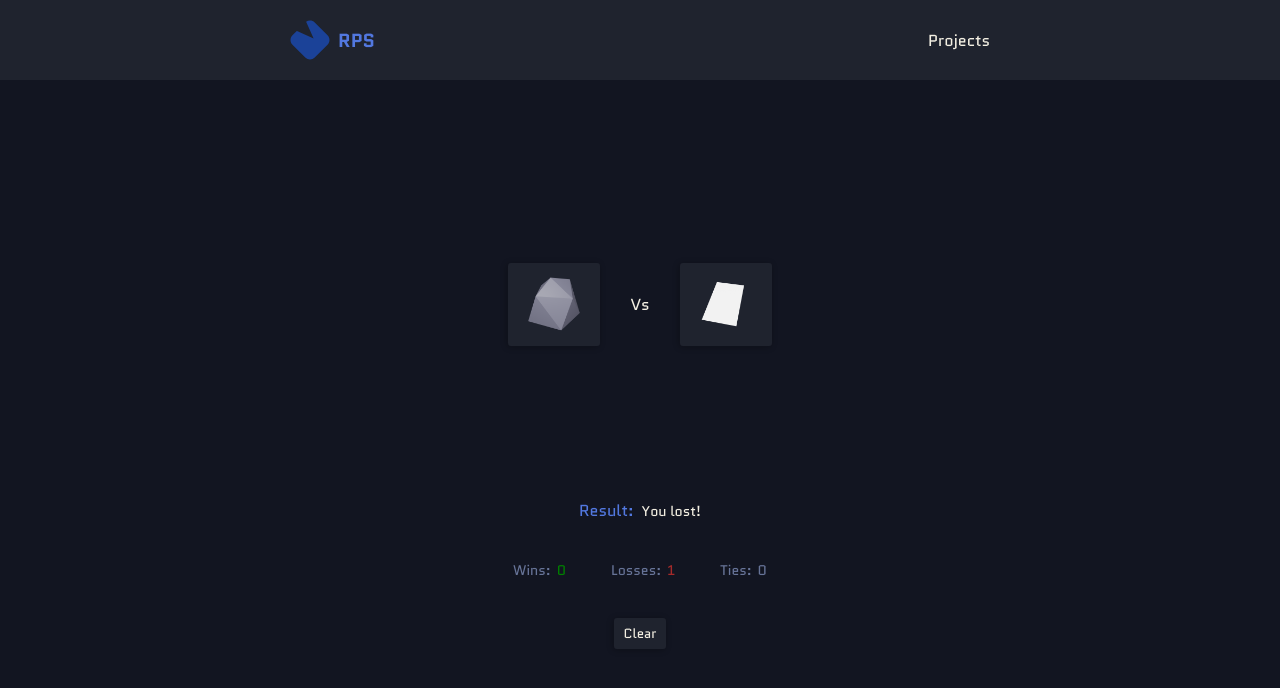
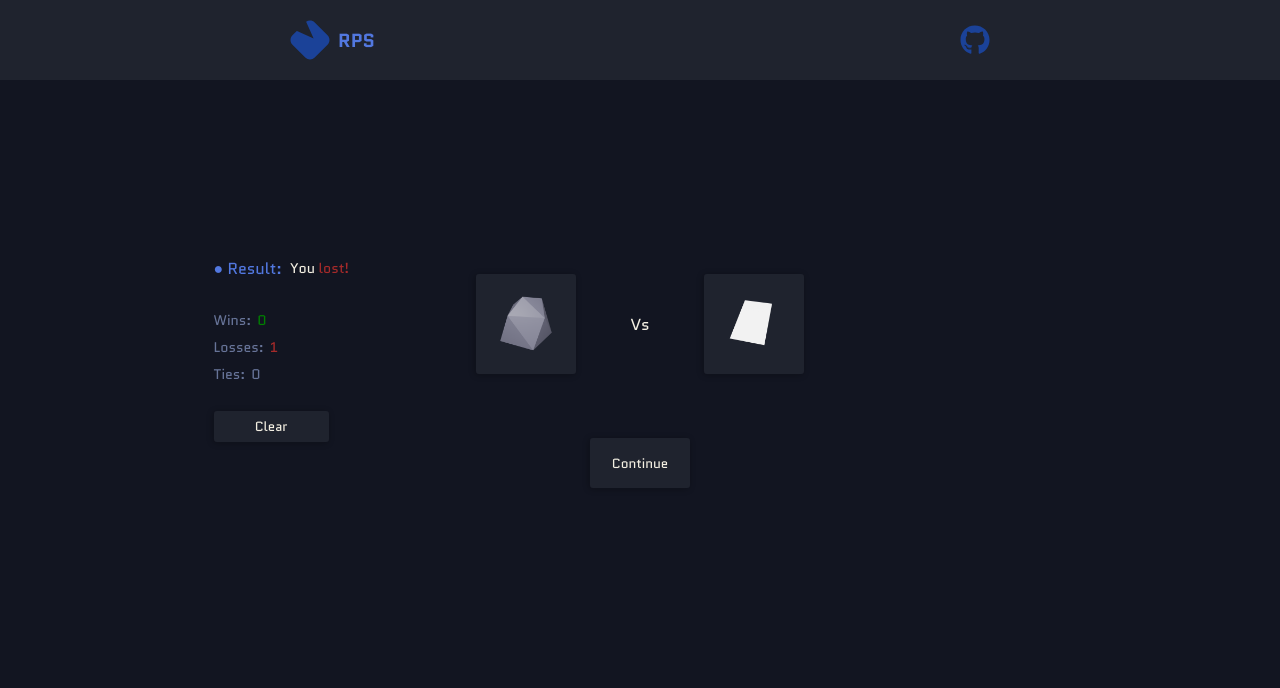
Before and after one commit to figdavi/rps, a plain HTML site: page index.html in a window 1280 px wide. Both pictures are taken after a click on the button 554 px from the left and 204 px from the top of the page. Drawn offline with Linux system fonts and the light colour scheme.

Commit message:
Add continue option,Change game-cotainer from flexbox to grid, Add github link, Change result placement
Added continue animation (70% of the time spent on the changes was spent  on this, looks easy to do but..)

```diff
--- a/index.html
+++ b/index.html
@@ -17,48 +17,20 @@
 	<body>
 		<header>
 			<div class="header-container">
-				<div class="title">
+				<a href = "index.html" class="title">
 					<img src = "images/RPS-logo.svg"/>
 					<p>RPS</p>
-				</div>
-				<nav>
-					<a>Projects</a>
-				</nav>
+				</a>
+				<a class = "github-link" href = "https://github.com/figueiredoUm">
+					<img class = "github-icon" src= "images/github.svg">
+				</a>
 			</div>
 		</header>
 
 		<main>
-
-			<div class = "game-container flex-center">
-				<div class = "buttons flex-center">
-					<div id = "rock" class="button-container flex-center">
-						<button id = "rock" onclick="play(1);">
-							<img class="img" src="images/rock.png" />
-						</button>
-					</div>
-
-					<div id = "paper" class= "button-container flex-center">
-						<button onclick="play(2);">
-							<img class="img" src="images/paper.png" />
-						</button>
-					</div>
-
-					<div id = "scissors" class="button-container flex-center">
-						<button onclick="play(3);">
-							<img id = "scissors" class="img" src="images/scissors.png" />
-						</button>
-					</div>
-				</div>
-
-				<div class="vs flex-center">Vs</div>
-
-				<button class="computer">?</button>
-
-			</div>
-
 			<div class="results-container">
-				<div class="current-result-container flex-center">
-					<p class="text">Result:</p>
+				<div class="current-result">
+					<p class="text">&#9679; Result:</p>
 					<p id="result"></p>
 				</div>
 				<div class="score">
@@ -75,12 +47,31 @@
 						<p>Ties:</p>
 						<p id="ties">0</p>
 					</div>
+						<button class = "clear" onclick="clearResult();">Clear</button>
 				</div>
-				<div class="clear flex-center">
-					<button onclick="clearResult();">Clear</button>
-				</div>
+			</div>
+
+			<div id = "game-container">
+				<button id = "rock" onclick="play(1);">
+					<img class="img" src="images/rock.png" />
+				</button>
+
+				<button id = "paper" onclick="play(2);">
+					<img class="img" src="images/paper.png" />
+				</button>
+
+				<button id = "scissors"  onclick="play(3);">
+					<img class="img" src="images/scissors.png" />
+				</button>
+
+				<div id="vs" class = "flex-center">Vs</div>
+
+				<button id="computer">?</button>
+
+				<button id = "continue" onclick = "continueGame();">Continue</button>
 			</div>
 		</main>
 
+
 	</body>
 </html>
--- a/index.js
+++ b/index.js
@@ -1,4 +1,4 @@
-let playerChoice, computerChoice;
+let playerChoice;
 
 const score = JSON.parse(localStorage.getItem('score')) || {
   wins: 0,
@@ -8,13 +8,11 @@ const score = JSON.parse(localStorage.getItem('score')) || {
 
 updateScoreElement();
 
-
-
 function play(number) {
   playerChoice = number;
-  computerChoice = Math.floor(Math.random() * 3 + 1);
+  let computerChoice = Math.floor(Math.random() * 3 + 1);
+  displayCmpChoice(computerChoice);
   displayChoiceAnimation(number);
-  displayCmpChoice(computerChoice);
 
   if (computerChoice == playerChoice) {
     tie();
@@ -45,35 +43,139 @@ function play(number) {
   }
   localStorage.setItem('score', JSON.stringify(score));
   updateScoreElement();
+
+  let continueElement = document.getElementById('continue');
+  continueElement.style.opacity = '1';
+  continueElement.style.pointerEvents = 'all';
 }
 
 function won(){
-  document.querySelector("#result").innerHTML = "You won!";
-  document.querySelector('#wins').innerHTML = ++score.wins;
+  document.getElementById('result').innerHTML = 'You <span style = "color: green">Won!</span>';
+  document.getElementById('wins').innerHTML = ++score.wins;
 }
 
 function lost(){
-  document.querySelector("#result").innerHTML = "You lost!";
-  document.querySelector('#losses').innerHTML = ++score.losses;
+  document.getElementById('result').innerHTML = 'You <span style = "color: brown">lost!</span>';
+  document.getElementById('losses').innerHTML = ++score.losses;
 }
 
 function tie(){
-  document.querySelector("#result").innerHTML = "It's a tie!";
-  document.querySelector('#ties').innerHTML = ++score.ties;
+  document.getElementById('result').innerHTML = 'It\'s a <span style = "color: var(--light-gray)">tie!</span>';
+  document.getElementById('ties').innerHTML = ++score.ties;
+}
+
+function convertNumberChoice(number){
+  if(number === 1) {
+    return 'rock';
+  } else if (number === 2) {
+    return 'paper';
+  } else {
+    return 'scissors';
+  }
 }
 
 function displayCmpChoice(number) {
-  switch(number) {
-    case 1:
-      document.querySelector('.computer').innerHTML = '<img class = "img"  src = "images/rock.png">'
-      break;
-    case 2:
-      document.querySelector('.computer').innerHTML = '<img class = "img"  src = "images/paper.png">'
-      break;
-    case 3:
-      document.querySelector('.computer').innerHTML = '<img class = "img" src = "images/scissors.png">'
-      break;
+  let selected = convertNumberChoice(number);
+
+  document.getElementById('computer').innerHTML = `<img class = "img"  src = "images/${selected}.png">`
+
+}
+
+
+function displayChoiceAnimation(number){
+  let selected = convertNumberChoice(number);
+  let selectedElement = document.getElementById(selected);
+  let nonSelected1, nonSelected2;
+
+  if (selected === 'paper') {
+    nonSelected1 = 'rock';
+    nonSelected2 = 'scissors';
+  } else if (selected === 'rock') {
+    nonSelected1 = 'paper';
+    nonSelected2 = 'scissors';
+  } else {
+    nonSelected1 = 'rock';
+    nonSelected2 = 'paper';
   }
+
+  selectedElement.style.pointerEvents = 'none';
+  document.getElementById(nonSelected1).style.pointerEvents = 'none';
+  document.getElementById(nonSelected2).style.pointerEvents = 'none';
+  document.getElementById(nonSelected1).style.opacity = '0';
+  document.getElementById(nonSelected2).style.opacity = '0';
+
+  if(selected != 'paper') {
+    let animateElement = 'animate-'
+    animateElement += selected;
+    selectedElement.classList.add(animateElement);
+
+    setTimeout(function(){
+      selectedElement.style.gridArea = '2 / 1 / 3 / 2';
+      selectedElement.classList.remove(animateElement);
+    }, 700);
+  }
+}
+
+function continueGame() {
+  let selected = convertNumberChoice(playerChoice);
+  let selectedElement = document.getElementById(selected);
+  let nonSelected1, nonSelected2;
+
+  document.getElementById('computer').innerHTML = '?';
+  document.getElementById('continue').style.opacity = '0';
+  document.getElementById('continue').style.pointerEvents = 'none';
+  document.getElementById('result').innerHTML = '';
+
+  if (selected === 'paper') {
+    nonSelected1 = 'rock';
+    nonSelected2 = 'scissors';
+  } else if (selected === 'rock') {
+    nonSelected1 = 'paper';
+    nonSelected2 = 'scissors';
+  } else {
+    nonSelected1 = 'paper';
+    nonSelected2 = 'rock';
+  }
+
+  if(selected === 'paper') {
+    document.getElementById(nonSelected1).style.opacity = '1';
+    document.getElementById(nonSelected2).style.opacity = '1';
+  } else {
+
+    let animateElement = 'animate-' + nonSelected2; //NonSel2 plays opposite animation, if sel=rock, nonSel2=scissors and vice-versa
+
+    selectedElement.classList.add(animateElement);
+
+    setTimeout(function(){
+      document.getElementById(nonSelected1).style.opacity = '1';
+      document.getElementById(nonSelected2).style.opacity = '1';
+      if(selected === 'scissors') {
+        selectedElement.style.gridArea = '3 / 1 / 4 / 2';
+        selectedElement.classList.remove(animateElement);
+      } else {
+        selectedElement.style.gridArea = '1 / 1 / 2 / 2'
+        selectedElement.classList.remove(animateElement);
+      }
+    }, 700);
+  }
+
+  selectedElement.style.pointerEvents = 'all';
+  document.getElementById(nonSelected1).style.pointerEvents = 'all';
+  document.getElementById(nonSelected2).style.pointerEvents = 'all';
+}
+
+function clearResult() {
+  score.wins = 0;
+  score.losses = 0;
+  score.ties = 0;
+  updateScoreElement();
+  localStorage.removeItem('score');
+}
+
+function updateScoreElement() {
+  document.getElementById('wins').innerHTML = score.wins;
+  document.getElementById('losses').innerHTML = score.losses;
+  document.getElementById('ties').innerHTML = score.ties;
 }
 
 /*
@@ -103,71 +205,3 @@ function displayPlayerChoice(number) {
   document.querySelector('.buttons').style.gap = '0';
 }
 */
-
-function clearResult() {
-  score.wins = 0;
-  score.losses = 0;
-  score.ties = 0;
-  updateScoreElement();
-  localStorage.removeItem('score');
-}
-
-function updateScoreElement() {
-  document.querySelector('#wins').innerHTML = score.wins;
-  document.querySelector('#losses').innerHTML = score.losses;
-  document.querySelector('#ties').innerHTML = score.ties;
-}
-
-/* Animation Test */
-
-function displayChoiceAnimation(number){
-  let selected, nonSelected1, nonSelected2;
-  if(number === 1) {
-    selected = 'rock';
-  } else if (number === 2) {
-    selected = 'paper';
-  } else {
-    selected = 'scissors';
-  }
-
-  switch(selected) {
-    case 'rock':
-      nonSelected1 = 'paper';
-      nonSelected2 = 'scissors';
-      document.getElementById(selected).style.pointerEvents = 'none';
-      document.getElementById(nonSelected1).style.opacity = '0';
-      document.getElementById(nonSelected2).style.opacity = '0';
-      document.getElementById(selected).classList.toggle('animate-rock');
-
-      setTimeout(function(){
-        document.getElementById(nonSelected1).innerHTML = '';
-        document.getElementById(nonSelected2).innerHTML = '';
-        document.querySelector('.buttons').style.gap = '0';
-      }, 1000);
-      break;
-
-    case 'paper':
-      nonSelected1 = 'rock';
-      nonSelected2 = 'scissors';
-      document.getElementById(selected).style.pointerEvents = 'none';
-      document.getElementById(nonSelected1).innerHTML = '';
-      document.getElementById(nonSelected2).innerHTML = '';
-      document.querySelector('.buttons').style.gap = '0';
-      break;
-
-    case 'scissors':
-      nonSelected1 = 'rock';
-      nonSelected2 = 'paper';
-      document.getElementById(selected).style.pointerEvents = 'none';
-      document.getElementById(nonSelected1).style.opacity = '0';
-      document.getElementById(nonSelected2).style.opacity = '0';
-      document.getElementById(selected).classList.toggle('animate-scissors');
-
-      setTimeout(function(){
-        document.querySelector('.buttons').style.gap = '0';
-        document.getElementById(nonSelected1).innerHTML = '';
-        document.getElementById(nonSelected2).innerHTML = '';
-      }, 1000);
-      break;
-  }
-}
--- a/styles.css
+++ b/styles.css
@@ -15,6 +15,10 @@
   color: var(--white);
   margin: 0;
   padding: 0;
+}
+
+a {
+  text-decoration: none;
 }
 
 body {
@@ -36,6 +40,7 @@ header {
   background-color: var(--gray);
   display: flex;
   justify-content: center;
+  align-items: center;
   width: 100%;
   margin-bottom: 80px;
 }
@@ -53,6 +58,7 @@ header {
   display: flex;
   align-items: center;
   gap: 8px;
+  cursor: pointer;
 }
 
 .title p {
@@ -66,88 +72,109 @@ header {
   width: 40px;
 }
 
-nav a {
-  color: var(--white);
+.github-icon,
+.github-link {
+  width: 30px;
+  height: 30px;
 }
+
+
 
 
 /* Main */
 
 main {
-  width: 30%;
+  display: grid;
+  grid-template-columns: 1fr 1fr 1fr;
 }
 
-.game-container {
-  gap: 30px;
-  height: 289px;
+#game-container {
+  margin: auto;
+  display: grid;
+  grid-template-columns: 100px 100px 100px;
+  grid-template-rows: 100px 100px 100px;
+  gap: 14px;
+  margin-bottom: 50px;
 }
 
-button {
-  box-shadow: -1px 1px 6px hsla(0, 0%, 2%, 0.3);
+/* Grid Placement Start*/
+
+#rock {
+  grid-area: 1 / 1 / 2 / 2;
+}
+#paper {
+  grid-area: 2 / 1 / 3 / 2;
+}
+#scissors {
+  grid-area: 3 / 1 / 4 / 2;
 }
 
-.buttons {
-  flex-direction: column;
-  gap: 16px;
+#vs {
+  grid-area: 2 / 2 / 3 / 3;
 }
 
-.buttons button,
-.clear button {
-  cursor: pointer;
-  transition: background-color 0.5s;
+#computer {
+  grid-area: 2 / 3 / 3 / 4;
 }
 
-.buttons button,
-.clear button,
-.computer {
+#continue {
+  grid-area: 3 / 2 / 4 / 3;
+  opacity: 0;
+  pointer-events: none;
+  transition: opacity 1.2s, background-color 0.3s;
+  align-self: end;
+  height: 50px;
+}
+
+/*    End     */
+
+button {
+  cursor: pointer;
+  box-shadow: -1px 1px 6px hsla(0, 0%, 2%, 0.3);
   border: none;
   border-radius: 3px;
   background-color: var(--gray);
   padding: 6px;
+  transition: opacity 0.5s, background-color 0.3s;
 }
 
-.buttons button:hover, .clear button:hover {
+button:hover, .clear button:hover {
   background-color: var(--blue);
 }
 
-.buttons button:active,
+button:active,
 .clear button:active {
   background-color: var(--light-gray);
 }
 
-.vs {
+#vs {
   color: var(--white);
 }
 
-.computer {
+#computer {
+  pointer-events: none;
+  font-size: var(--big);
   font-weight: 600;
   color: var(--yellow);
-  min-width: 92px;
-  height: 83.66px;
 }
 
 .results-container {
-  margin-top: 50px;
-  gap: 8px;
-  display: flex;
-  flex-direction: column;
+  width: 60%;
+  margin: auto;
 }
 
-.current-result-container {
-  margin: auto;
+.current-result {
+  display: flex;
+  justify-content: start;
+  align-items: center;
   gap: 8px;
 }
 
-.current-result-container .text {
+.current-result .text {
   color: var(--blue);
 }
 
 #result {
-  font-size: var(--small);
-}
-
-.score p {
-  color: var(--light-gray);
   font-size: var(--small);
 }
 
@@ -158,8 +185,13 @@ button {
 .score {
   margin-top: 30px;
   display: flex;
-  justify-content: center;
-  gap: 45px;
+  flex-direction: column;
+  gap: 7px;
+}
+
+.score p {
+  color: var(--light-gray);
+  font-size: var(--small);
 }
 
 .score div {
@@ -180,15 +212,13 @@ button {
 }
 
 .clear {
-  margin-top: 30px;
-}
-
-.clear button {
+  margin-top: 20px;
+  width: 115px;
   padding: 6px 10px;
   color: var(--white)
 }
 
-/* Animation Test */
+/* Animation */
 
 #rock,
 #scissors {
@@ -196,19 +226,19 @@ button {
 }
 
 .animate-rock {
-  animation: rock .999s;
+  animation: rock .695s;
 }
 
 .animate-scissors {
-  animation: scissors .999s;
+  animation: scissors .695s;
 }
 
 @keyframes rock {
   0%   {left: 0px; top: 0px;}
-  100% {left: 0px; top: 100px;}
+  100% {left: 0px; top: 114px;}
 }
 
 @keyframes scissors {
   0%   {left: 0px; top: 0px;}
-  100% {left: 0px; top: -100px;}
+  100% {left: 0px; top: -114px;}
 }
```
Also changed, not shown: images/github.svg (added).
